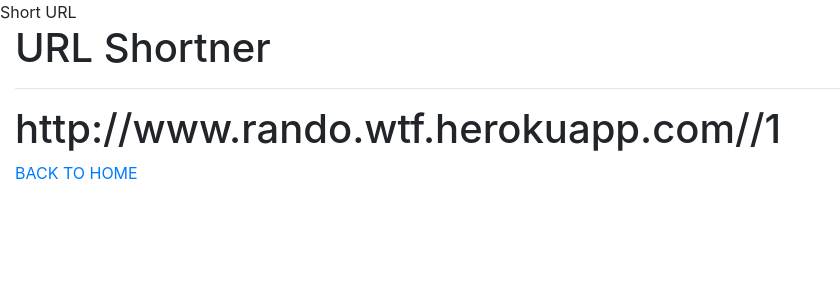
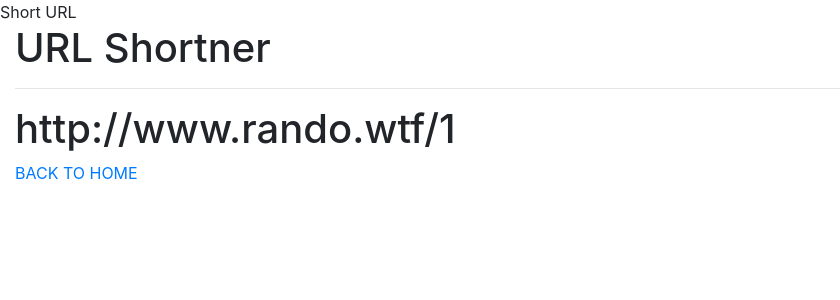
Before and after one commit to tharpta/shortURL, a Flask app: page /display/1 in a window 1280 px wide. Shown: the top 300 px of the page, without its empty margins (0-840 px from the left). Run offline with Flask 2, Linux system fonts and the light colour scheme; some libraries are stand-ins or nearby versions.

Commit message:
fix: fixed url again

```diff
--- a/templates/shorturl.html
+++ b/templates/shorturl.html
@@ -2,6 +2,6 @@
 {%block title %}Short URL {%endblock %}
 
 {% block content %}
-    <h1> http://www.rando.wtf.herokuapp.com//{{short_url_display}} </h1>
-    <a href="http://www.rando.wtf.herokuapp.com/"> BACK TO HOME</a>
+    <h1> http://www.rando.wtf/{{short_url_display}} </h1>
+    <a href="http://www.rando.wtf/"> BACK TO HOME</a>
 {% endblock %}
```
